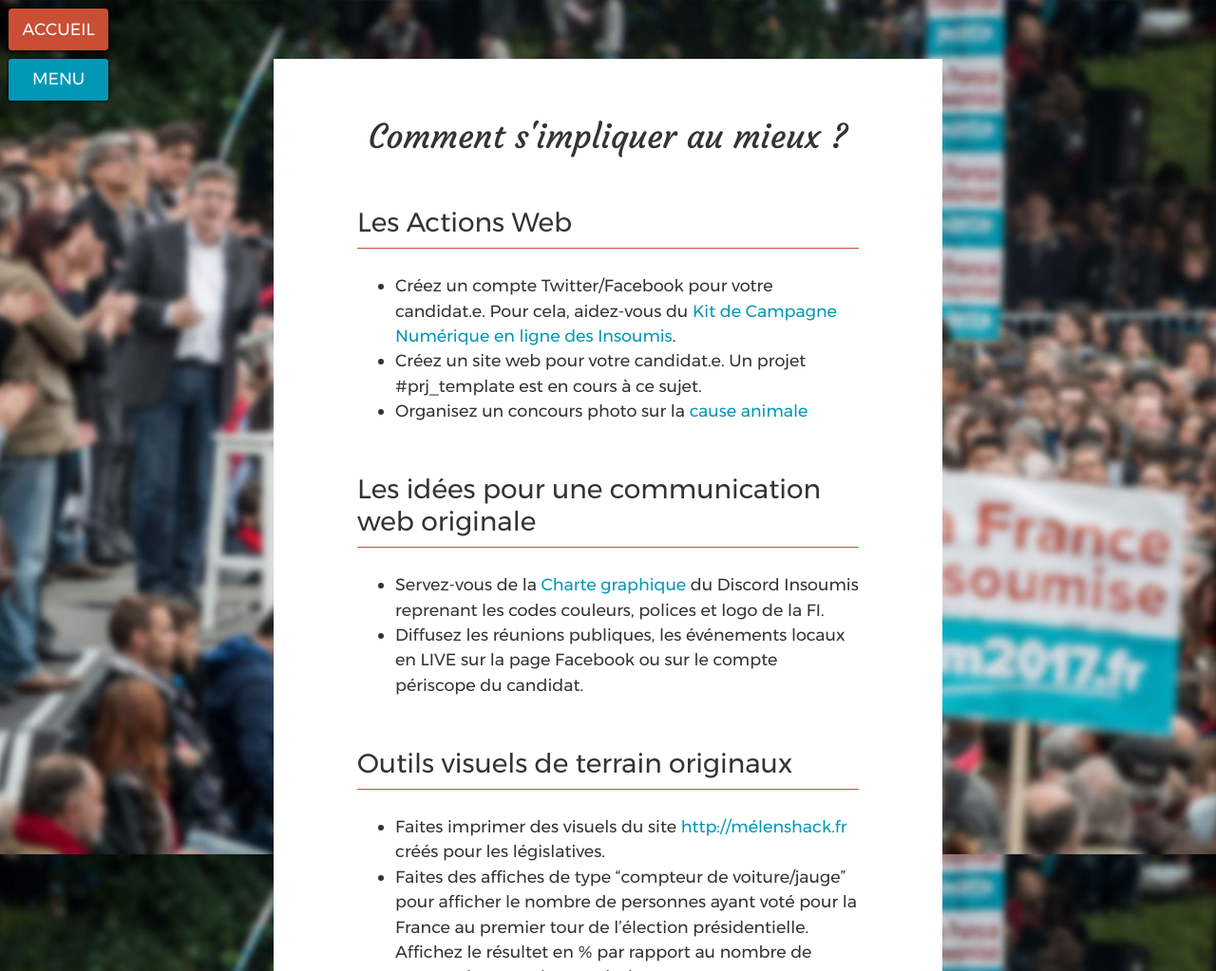
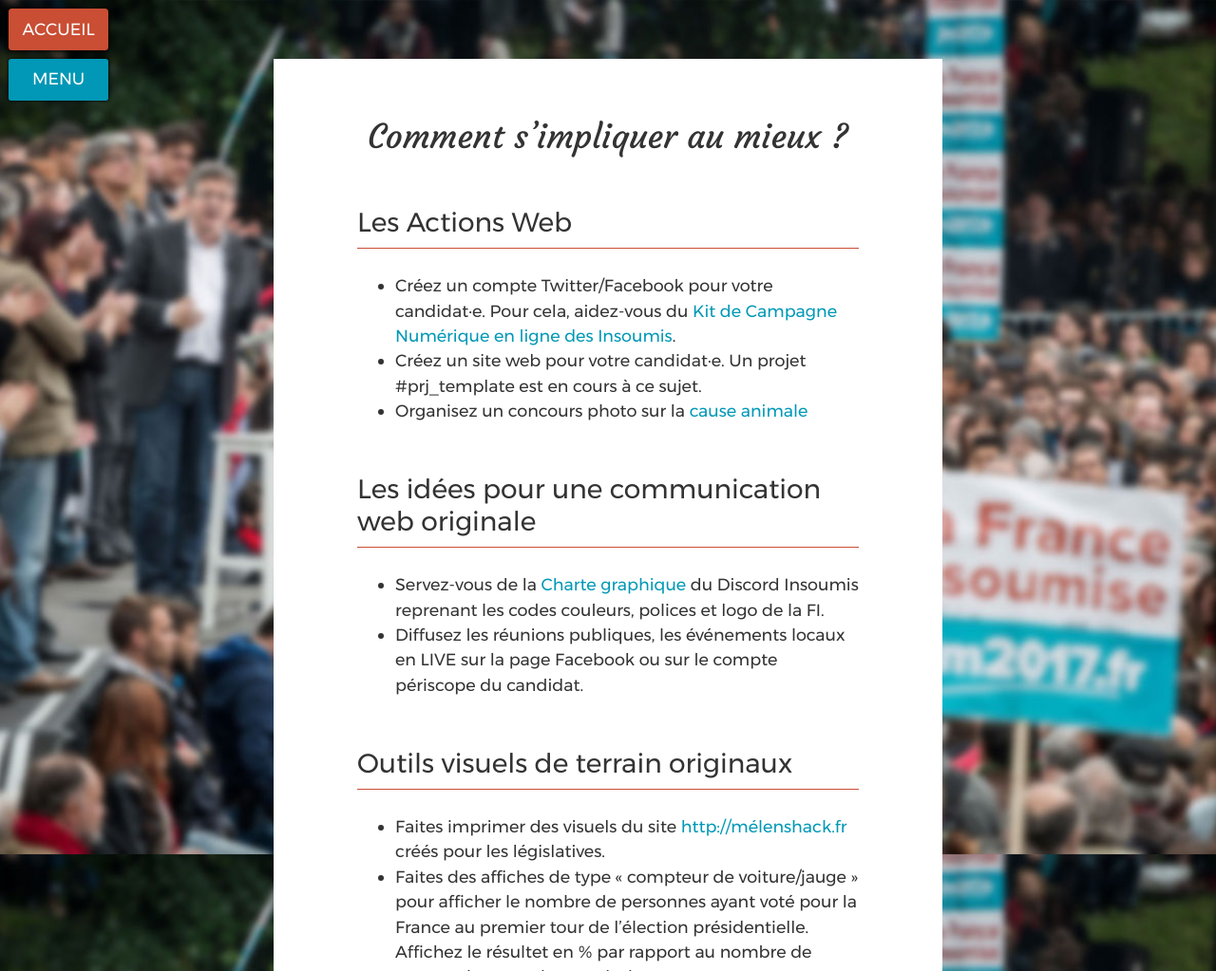
Before and after one commit to ryuran/kitcampagne.fi, a Jekyll site: the page built from _cat_franceinsoumise/implique_toi.md, in a window 1280 px wide and 1400 px high. Shown: the top 1023 px of the window at 95% size. Built offline with Jekyll 4.4.1, drawn with Linux system fonts in a browser that asks for light colours; some of the changed text lies outside the part shown.

Commit message:
Intégration des remarques de ryuran

```diff
--- a/_cat_franceinsoumise/implique_toi.md
+++ b/_cat_franceinsoumise/implique_toi.md
@@ -1,14 +1,14 @@
 ---
 layout: article
-title: Comment s'impliquer au mieux ?
+title: Comment s’impliquer au mieux ?
 contentdescription:
 icon: logo-fi.svg
 sortinglabel: fi-l3
 ---
 
 ## Les Actions Web
-- Créez un compte Twitter/Facebook pour votre candidat.e. Pour cela, aidez-vous du [Kit de Campagne Numérique en ligne des Insoumis](/).
-- Créez un site web pour votre candidat.e. Un projet #prj_template est en cours à ce sujet.
+- Créez un compte Twitter/Facebook pour votre candidat·e. Pour cela, aidez-vous du [Kit de Campagne Numérique en ligne des Insoumis](/).
+- Créez un site web pour votre candidat·e. Un projet #prj_template est en cours à ce sujet.
 - Organisez un concours photo sur la [cause animale](https://www.melenchatsmelenchiens.fr/)
 
 ## Les idées pour une communication web originale
@@ -17,7 +17,7 @@ sortinglabel: fi-l3
 
 ## Outils visuels de terrain originaux
 - Faites imprimer des visuels du site [http://mélenshack.fr](https://melenshack.fr/legislatives) créés pour les législatives.
-- Faites des affiches de type "compteur de voiture/jauge" pour afficher le nombre de personnes ayant voté pour la France au premier tour de l'élection présidentielle. Affichez le résultet en % par rapport au nombre de votants de votre circonscription.
+- Faites des affiches de type « compteur de voiture/jauge » pour afficher le nombre de personnes ayant voté pour la France au premier tour de l'élection présidentielle. Affichez le résultet en % par rapport au nombre de votants de votre circonscription.
 - Faites des tracts parodiques ou humoristiques sur vos concurents électoraux ! Incluez-y l'impact local que l'application du programme adverse aurait de néfaste et ce qu'aurait induit notre programme à sa place ! Ciblez les propostions sur les enjeux locaux. Mais attention, ne vous faites jamais passer pour un autre partie politique et restez courtois.e.s !
 - Servez-vous des visuels du site [https://melenshack.fr/](https://melenshack.fr/) pour créer des tracts ou affiches.
 - Servez-vous de la [BD de l'Avenir en Commun](https://avenirencommun.fr/bd/) pour en faire des tracts.
@@ -36,5 +36,5 @@ sortinglabel: fi-l3
 - Organisez votre groupe d'appui en commission afin d'être plus efficace et votez les propositions des commissions collectivement pour gagner du temps (commission Budget, actions locales, communication/réseau sociaux/médias, etc.)
 - Transmettez à votre candidat.e l'ensemble des résultats du premier tour de l'élection présidentielle dans votre circonscription [avec ce document](https://drive.google.com/file/d/0B_9O1c4QM3X_WmgzYl9XeWNscGM/view).
 - Transmettez à votre candidat.e [ce document](https://cdn.discordapp.com/attachments/308741470238670848/308741693417717761/Deputes_votes.xlsx) regroupant les votes des députés par sujet pour argumenter.
-- Rassemblez des infos sur les candidats adverses, programmes, historique politique, article de presse, s'il a voté pour la loi travail... Les débats se font toujours sur des prises de position et des opinons concrets.
+- Rassemblez des infos sur les candidats adverses, programmes, historique politique, article de presse, s'il a voté pour la loi travail… Les débats se font toujours sur des prises de position et des opinons concrets.
 N'attendez pas les consignes ! Toutes les idées sont bonnes à prendre. Avant tout, renseignez-vous sur le cadre légal et restez respectueux.ses !
```
